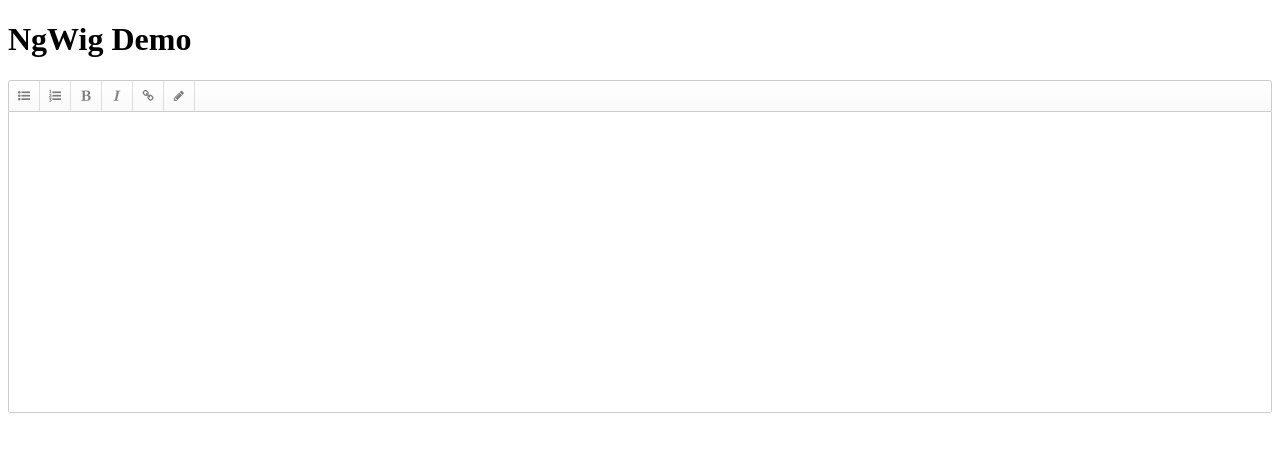
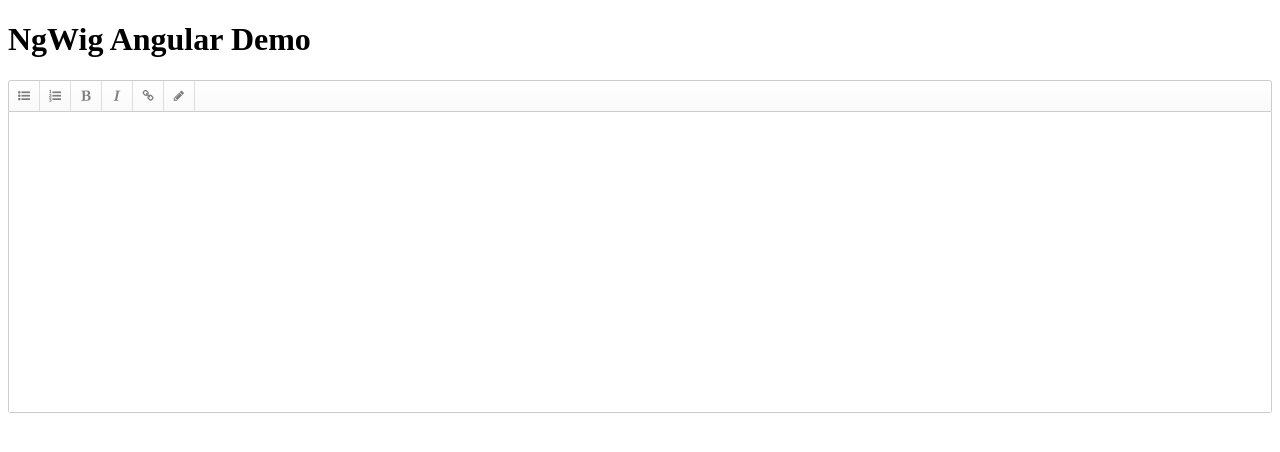
Before and after one commit to stevermeister/ngx-wig, an Angular app: page / in a window 1280 px wide. Shown: the top 452 px of the page. Built offline with nearby package versions, Linux system fonts and the light colour scheme.

Commit message:
Renaming Angular2 to Angular

```diff
--- a/src/app/app.component.html
+++ b/src/app/app.component.html
@@ -1,2 +1,2 @@
-<h1>NgWig Demo</h1>
+<h1>NgWig Angular Demo</h1>
 <ng-wig></ng-wig>
```
Also changed, not shown: 1 other file (tests, documents, lock files or other folders).
